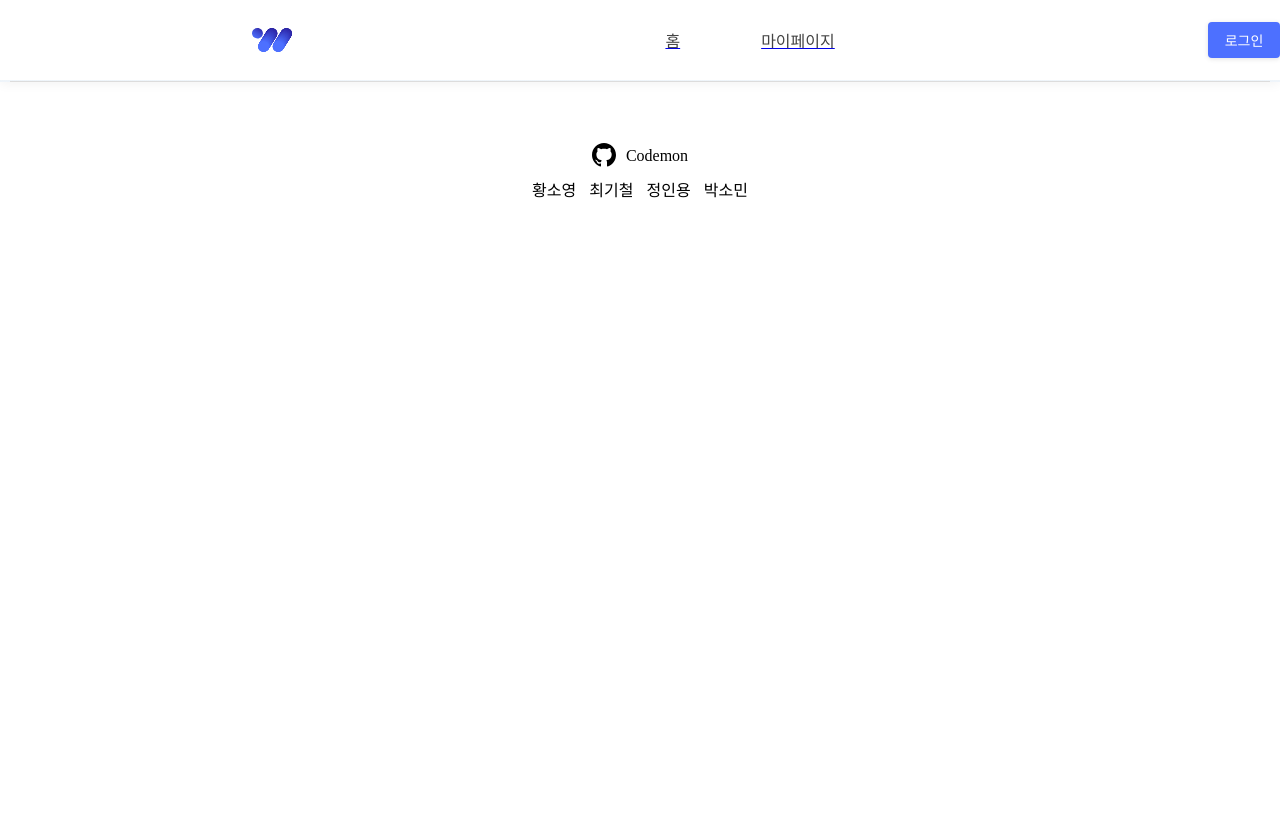
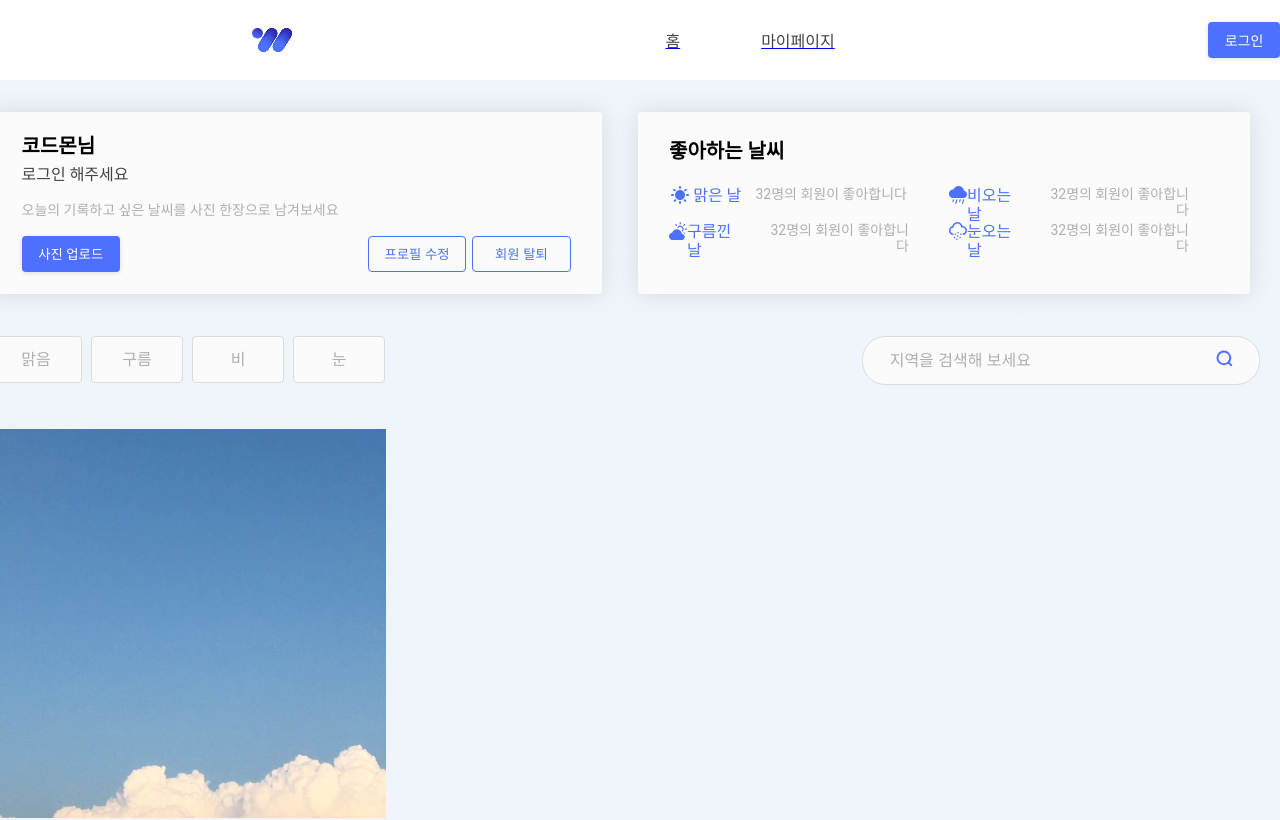
Before and after one commit to codestates/Weavel, a React (Create React App) app in the folder client/: page /mypage in a window 1280 px wide. Shown: the top 820 px of the page. Built offline with nearby package versions, Linux system fonts and the light colour scheme.

Commit message:
[MyPage][UserInfo] 유저 정보 서버 연결

```diff
--- a/client/src/App.js
+++ b/client/src/App.js
@@ -58,16 +58,16 @@ function App() {
         </Header>
         <Body>
           <Switch>
-            <Route path="/login">
+            <Route exact path="/login">
               <LoginPage />
             </Route>
-            {/* <Route exact path="/">
+            <Route path="/mainpage">
               <MainPage />
             </Route>
-            <Route exact path="/">
+            <Route path="/signuppage">
               <SignupPage />
-            </Route> */}
-            <Route exact path="/">
+            </Route>
+            <Route path="/mypage">
               <MyPage />
             </Route>
           </Switch>
--- a/client/src/components/EditUserInfoModal/EditUserInfoModal.js
+++ b/client/src/components/EditUserInfoModal/EditUserInfoModal.js
@@ -28,7 +28,7 @@ import {
   PasswordConfirmMessage,
 } from "../../pages/SignupPage/SignupPage.style";
 
-function EditUserInfoModal({ openCloseModalHandler }) {
+function EditUserInfoModal({ openCloseModalHandler, loginUserInfo }) {
   const weatherbuttontext = ["맑음", "구름", "비", "눈"];
   const [password, setPassword] = useState("");
   const [passwordConfirm, setPasswordConfirm] = useState("");
@@ -90,9 +90,9 @@ function EditUserInfoModal({ openCloseModalHandler }) {
       <HeadText>회원정보 수정</HeadText>
       <EditInfoContainer margin={"30px"}>
         <InputLabel>이름</InputLabel>
-        <FixedDiv>코드몬</FixedDiv>
+        <FixedDiv>{loginUserInfo.name}</FixedDiv>
         <InputLabel>이메일</InputLabel>
-        <FixedDiv>codemon@gmail.com</FixedDiv>
+        <FixedDiv>{loginUserInfo.email}</FixedDiv>
         <InputLabel>좋아하는 날씨</InputLabel>
         <div>
           <WeatherButtonContainer>
--- a/client/src/components/MyPageTop/MyPageTop.js
+++ b/client/src/components/MyPageTop/MyPageTop.js
@@ -16,13 +16,17 @@ import {
   FavWeathersContainer,
   MyPageTopContainer,
 } from "./MyPageTop.style";
-function MyPageTop({ openCloseModalHandler }) {
+function MyPageTop({ openCloseModalHandler, loginUserInfo }) {
   return (
     <MyPageTopContainer>
       <UserInfoContainer>
         <div className="container">
-          <ContainerFirstText>코드몬님</ContainerFirstText>
-          <UserEmail>codemon@gmail.com</UserEmail>
+          <ContainerFirstText>
+            {loginUserInfo ? loginUserInfo.name : "코드몬"}님
+          </ContainerFirstText>
+          <UserEmail>
+            {loginUserInfo ? loginUserInfo.email : "로그인 해주세요"}
+          </UserEmail>
           <UploadPhotoText>
             오늘의 기록하고 싶은 날씨를 사진 한장으로 남겨보세요
           </UploadPhotoText>
--- a/client/src/pages/LoginPage/LoginPage.js
+++ b/client/src/pages/LoginPage/LoginPage.js
@@ -79,16 +79,15 @@ function LoginPage() {
   const getUserInfo = (token) => {
     axios({
       method: "get",
-      url: "http://localhost:4000/user/userinfo",
+      url: "http://localhost:4000/user",
       headers: {
         Authorization: `Bearer ${token}`,
         "Content-Type": "application/json",
       },
       withCredentials: true,
     }).then((res) => {
-      console.log("ddd", res.data.data);
-      const { id, email } = res.data.data;
-      setLoginUserInfo({ id, email });
+      const { id, email, name, weather } = res.data.data;
+      setLoginUserInfo({ id, email, name, weather });
     });
   };
 
@@ -96,7 +95,7 @@ function LoginPage() {
     <>
       {isLogin ? (
         <>
-          <MyPage />
+          <MyPage loginUserInfo={loginUserInfo} />
         </>
       ) : (
         <LoginContainer>
--- a/client/src/pages/MyPage/MyPage.js
+++ b/client/src/pages/MyPage/MyPage.js
@@ -8,7 +8,7 @@ import PhotoUploadModal from "../../components/PhotoUploadModal/PhotoUploadModal
 import { EditUserInfoButton } from "../../components/MyPageTop/MyPageTop.style";
 import Modal from "../../components/Modal/Modal";
 
-function MyPage() {
+function MyPage({ loginUserInfo }) {
   const [isModal, setIsModal] = useState({
     photoUpload: false,
     editUserInfo: false,
@@ -53,7 +53,10 @@ function MyPage() {
 
   return (
     <MyPageContainer>
-      <MyPageTop openCloseModalHandler={openCloseModalHandler} />
+      <MyPageTop
+        loginUserInfo={loginUserInfo}
+        openCloseModalHandler={openCloseModalHandler}
+      />
       <MyPageMiddle />
       <MyPagePhotos openCloseModalHandler={openCloseModalHandler} />
       {isModal.photoUpload ? (
@@ -66,6 +69,7 @@ function MyPage() {
       {isModal.editUserInfo ? (
         <ModalContainer onClick={openCloseModalHandler}>
           <EditUserInfoModal
+            loginUserInfo={loginUserInfo}
             openCloseModalHandler={openCloseModalHandler}
           ></EditUserInfoModal>
         </ModalContainer>
```
Also changed, not shown: 1 other file (tests, documents, lock files or other folders).
